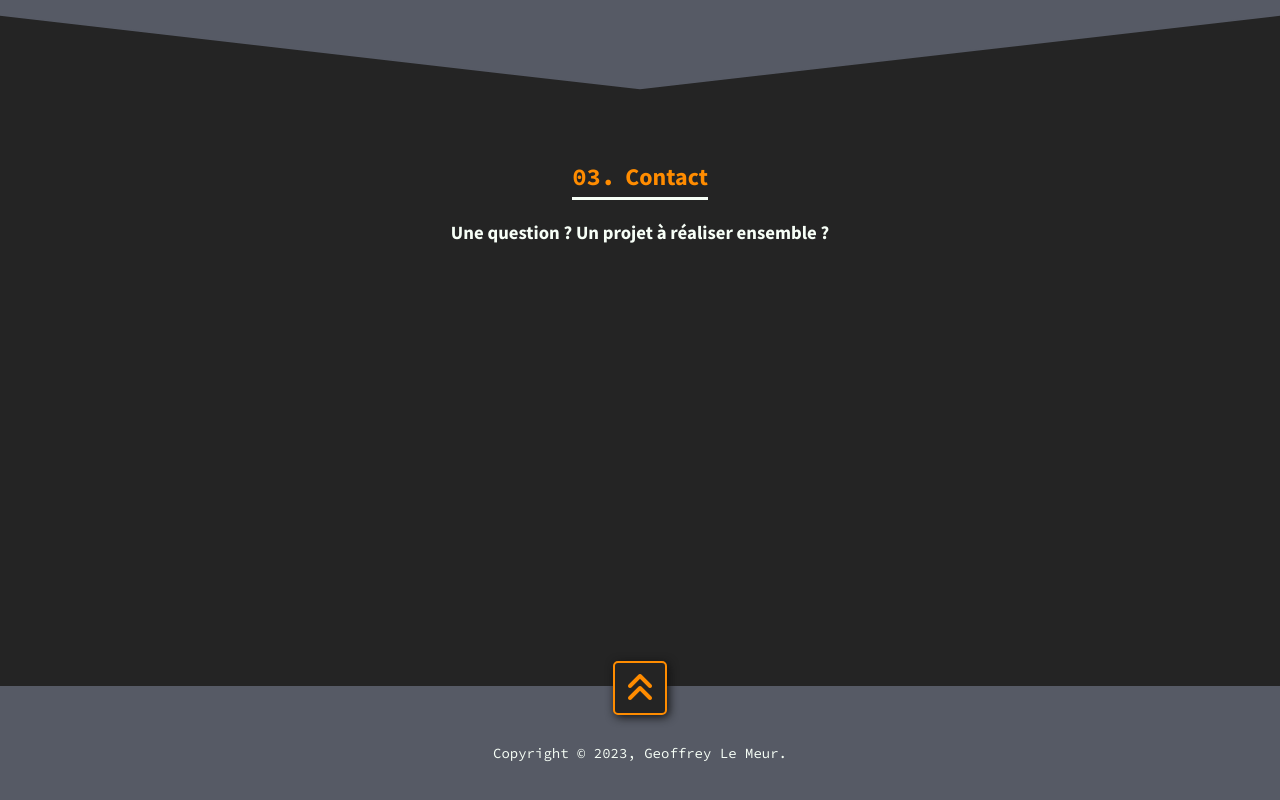
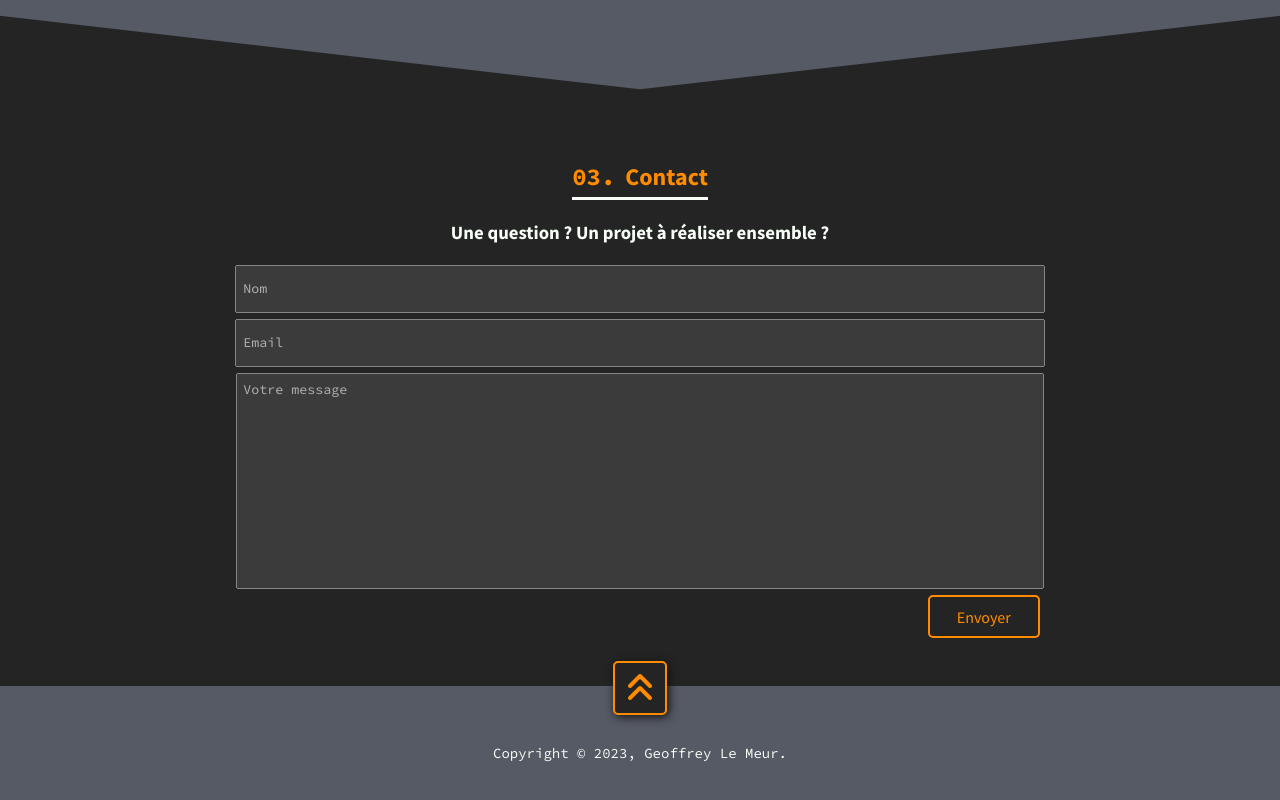
Before and after one commit to BuckyBuck135/Portfolio, a React (Vite) app: page / in a window 1280 px wide. Shown: the part 4367-5167 px from the top of the page. Built offline with nearby package versions, Linux system fonts and the light colour scheme.

Commit message:
remove gsap and x3 x-3 classes on form

```diff
--- a/src/Components/Contact/Contact.jsx
+++ b/src/Components/Contact/Contact.jsx
@@ -1,29 +1,29 @@
 import React from "react"
 import "./Contact.css"
-import { useLayoutEffect } from "react";
-gsap.registerPlugin(ScrollTrigger);
+// import { useLayoutEffect } from "react";
+// gsap.registerPlugin(ScrollTrigger);
 
 export default function Contact() {
-  useLayoutEffect(() => {
-    // create our context. This function is invoked immediately and all GSAP animations and ScrollTriggers created during the execution of this function get recorded so we can revert() them later (cleanup)
-    let ctx = gsap.context(() => {
-      const inputs = gsap.utils.toArray('.staggered');
-      inputs.forEach(input => {
-                gsap.to(input, {
-                x: 0,
-                opacity: 1,
-                duration: 1.5,
-                scrollTrigger: {
-                    trigger: ".section--contact",
-                    toggleActions: "play play play reverse"
-                }
-                })
-            });
+//   useLayoutEffect(() => {
+//     // create our context. This function is invoked immediately and all GSAP animations and ScrollTriggers created during the execution of this function get recorded so we can revert() them later (cleanup)
+//     let ctx = gsap.context(() => {
+//       const inputs = gsap.utils.toArray('.staggered');
+//       inputs.forEach(input => {
+//                 gsap.to(input, {
+//                 x: 0,
+//                 opacity: 1,
+//                 duration: 1.5,
+//                 scrollTrigger: {
+//                     trigger: ".section--contact",
+//                     toggleActions: "play play play reverse"
+//                 }
+//                 })
+//             });
 
-    });
-    return () => ctx.revert(); // cleanup
+//     });
+//     return () => ctx.revert(); // cleanup
 
-    }, []); // <- empty dependency Array so it doesn't re-run on every render
+//     }, []); // <- empty dependency Array so it doesn't re-run on every render
 
   return (
     <section id="section--contact" className="section--contact">
@@ -37,12 +37,12 @@ export default function Contact() {
             <form name="contact" method="POST" data-netlify="true">
                 <input aria-label="contact" type="hidden" name="form-name" value="contact" />
                 <label className="visually-hidden"></label>
-                <input aria-label="nom" className="form--input staggered X-3" type="text" name="name" placeholder="Nom" required />
+                <input aria-label="nom" className="form--input" type="text" name="name" placeholder="Nom" required />
                 <label className="visually-hidden"></label>
-                <input aria-label="email" className="form--input staggered X3" type="text" name="email" placeholder="Email" required />
+                <input aria-label="email" className="form--input" type="text" name="email" placeholder="Email" required />
                 <label className="visually-hidden"></label>
-                <textarea aria-label="envoyer" className="form--input staggered X-3" name="message" placeholder="Votre message" required />
-                <button type="submit" className="timeBombButton staggered X3">
+                <textarea aria-label="envoyer" className="form--input" name="message" placeholder="Votre message" required />
+                <button type="submit" className="timeBombButton">
                   <span></span><span></span><span></span><span></span>
                   Envoyer</button>
             </form>
```
